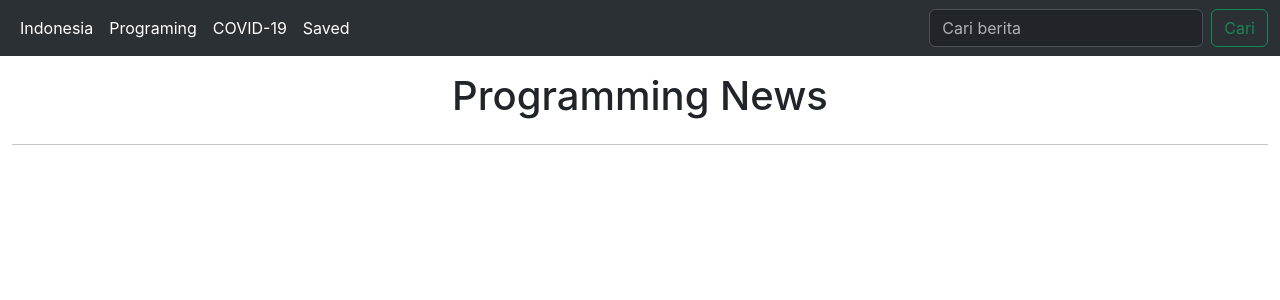
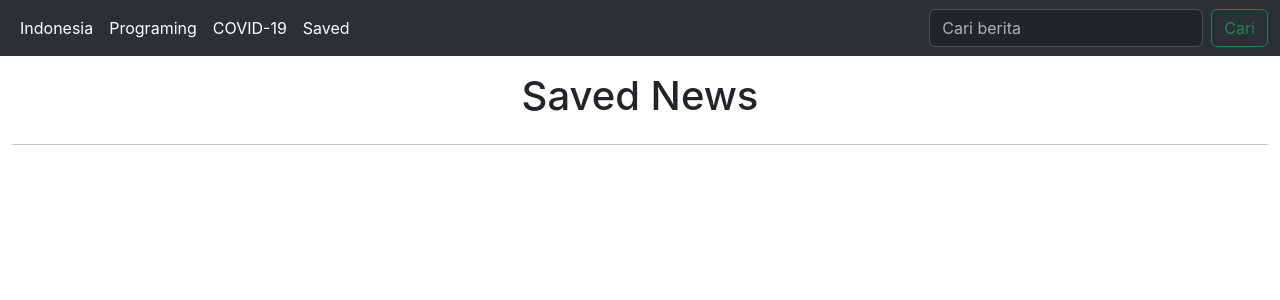
Before and after one commit to Hacktiv8-Batch4-Final-Project1/news-app, a React (Create React App) app: page /saved in a window 1280 px wide. Shown: the top 300 px of the page. Built offline with nearby package versions, Linux system fonts and the light colour scheme.

Commit message:
fix: change title

```diff
--- a/src/pages/Saved/index.jsx
+++ b/src/pages/Saved/index.jsx
@@ -5,7 +5,7 @@ const Saved = () => {
   return (
     <div className="container-fluid">
       <div className="d-flex justify-content-center mt-3">
-          <h1>Programming News</h1>
+          <h1>Saved News</h1>
       </div>
       <hr />
       <div className="d-flex justify-content-center row">
```
